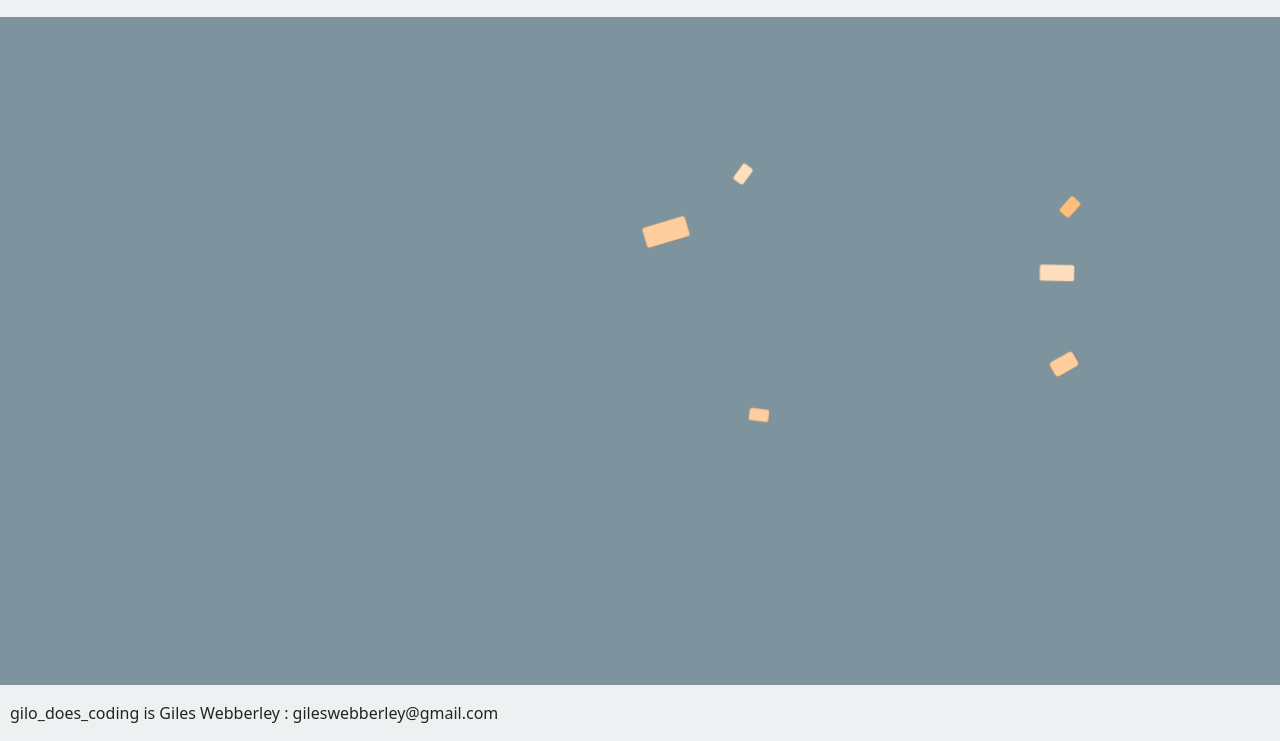
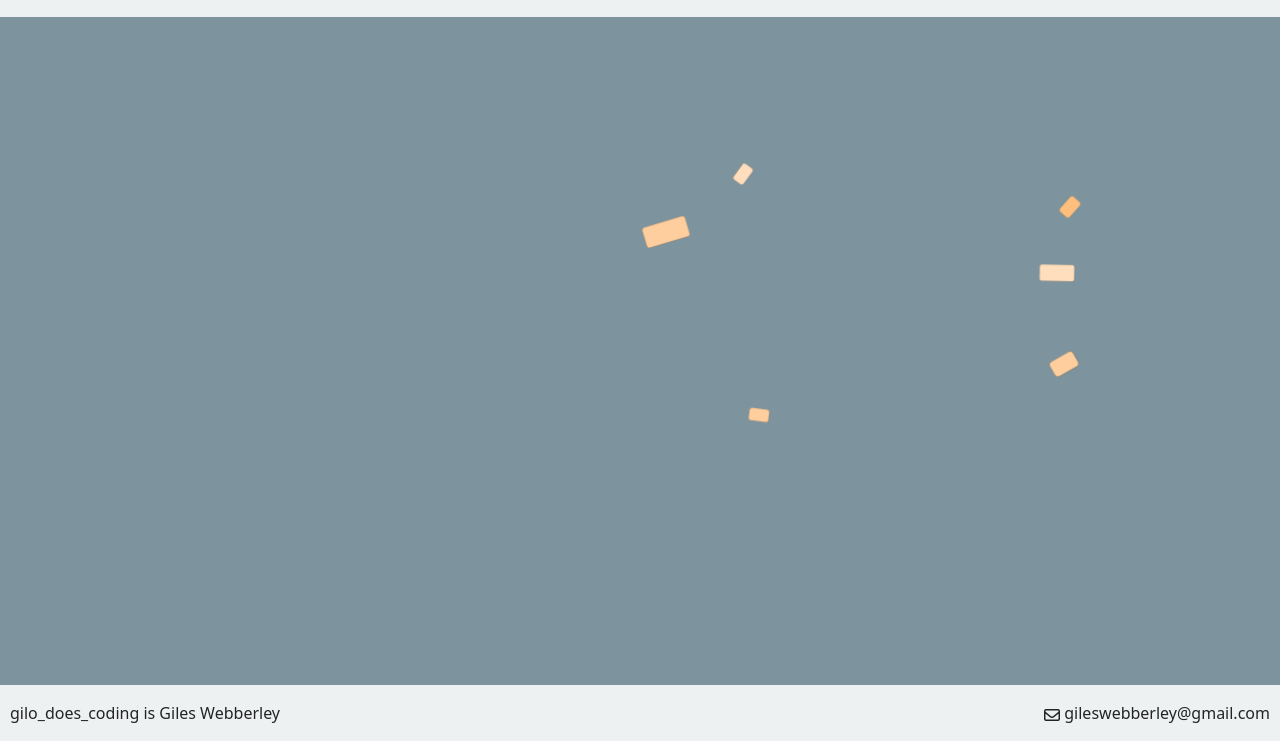
Before and after one commit to gileswebberley/gilo-does-coding, a website built with Vite: page index.html in a window 1280 px wide. Shown: the part 59-800 px from the top of the page. Built offline with nearby package versions, Linux system fonts and the light colour scheme.

Commit message:
simply adding info in footer and icon styling

```diff
--- a/index.html
+++ b/index.html
@@ -11,6 +11,11 @@
       import SiteManager from '/src/scripts/SiteManager.js';
       window.SiteManager = SiteManager;
     </script> -->
+    <!-- get the Font Awesome kit for use in the footer -->
+    <script
+      src="https://kit.fontawesome.com/a3c3864b60.js"
+      crossorigin="anonymous"
+    ></script>
     <title>gilo_does_coding</title>
   </head>
   <body>
@@ -29,9 +34,9 @@
       </div>
       <script type="module" src="/src/main.js"></script>
       <footer>
-        <p>
-          gilo_does_coding is Giles Webberley : <span id="email-address"></span>
-        </p>
+        <p>gilo_does_coding is Giles Webberley</p>
+        <p id="'phone-number"></p>
+        <p id="email-address"></p>
       </footer>
     </main>
   </body>
--- a/src/main.js
+++ b/src/main.js
@@ -1,14 +1,17 @@
 import './style.css';
-import Floater from './scripts/Floater.js';
-import FloaterIframe from './scripts/FloaterIframe.js';
-import FloaterInner from './scripts/FloaterInner.js';
 import SiteManager from './scripts/SiteManager.js';
 import Page_Test from './contents/TestContent.js';
 
 //we'll remove the loading message when this loads...
 document.querySelector('#loader').remove();
-document.querySelector('#email-address').textContent =
-  'gileswebberley@gmail.com';
+//adding my email address like this to try to avoid being the victim of spam...
+const noHarvestSubject = encodeURI('Message from portfolio site');
+document.querySelector('#email-address').innerHTML = ` <a
+              href='mailto:gileswebberley@gmail.com?subject=${noHarvestSubject}'
+              target="_blank"
+              rel="noreferrer"
+            >
+            <i class="fa-regular fa-envelope"></i></a> gileswebberley@gmail.com`;
 
 const container = document.querySelector('#container');
 const navElement = document.querySelector('#main-nav');
--- a/src/style.css
+++ b/src/style.css
@@ -92,6 +92,16 @@
 h1 {
   font-size: 3.2em;
   line-height: auto;
+}
+
+a {
+  color: inherit;
+  text-decoration: none;
+}
+
+i {
+  font-size: inherit;
+  transform: translateY(2px);
 }
 
 /* This holds the floater's #container element to allow for scrolling with a fixed header */
```
